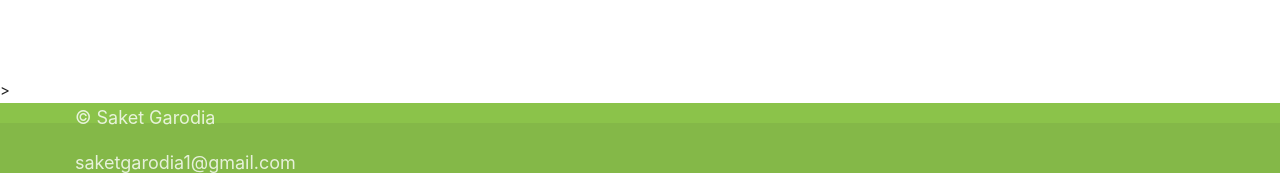
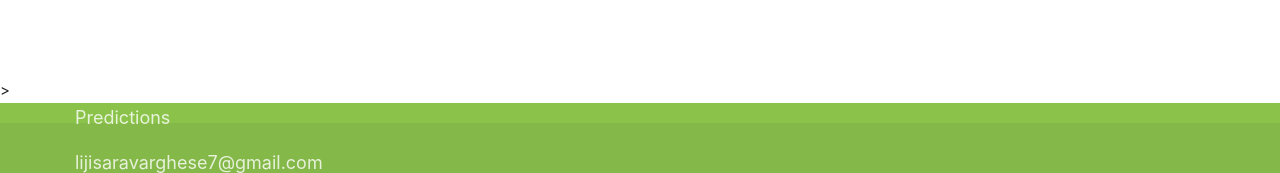
Before and after one commit to lijisv/Pima_Indians_DiabetesDisease, a Flask app: page / in a window 1280 px wide. Shown: the part 779-952 px from the top of the page. Run offline with Flask 2, Linux system fonts and the light colour scheme; parts of the project's set-up code (start-up, migrations or seed data) failed here and were passed over; some libraries are stand-ins or nearby versions.

```diff
--- a/templates/index.html
+++ b/templates/index.html
@@ -100,8 +100,8 @@
   <footer class="page-footer light-green">
     <div class="footer-copyright">
       <div class="container" style="padding-bottom: 1rem; position: fixed; font-size: 1.2rem; margin-left: 5rem;">
-        <p>&copy; Saket Garodia</p>
-        <p>saketgarodia1@gmail.com</p>
+        <p>Predictions</p>
+        <p>lijisaravarghese7@gmail.com</p>
       </div>
     </div>
   </footer>
```
